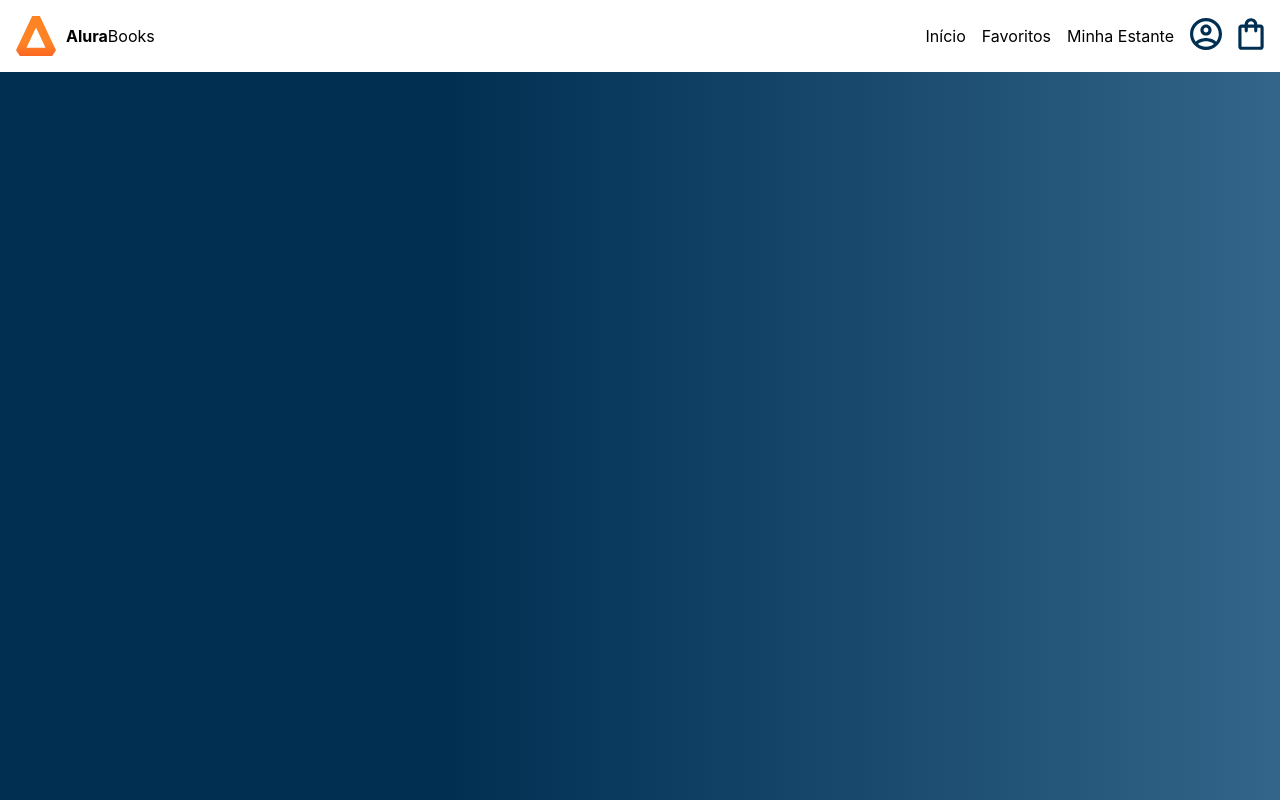
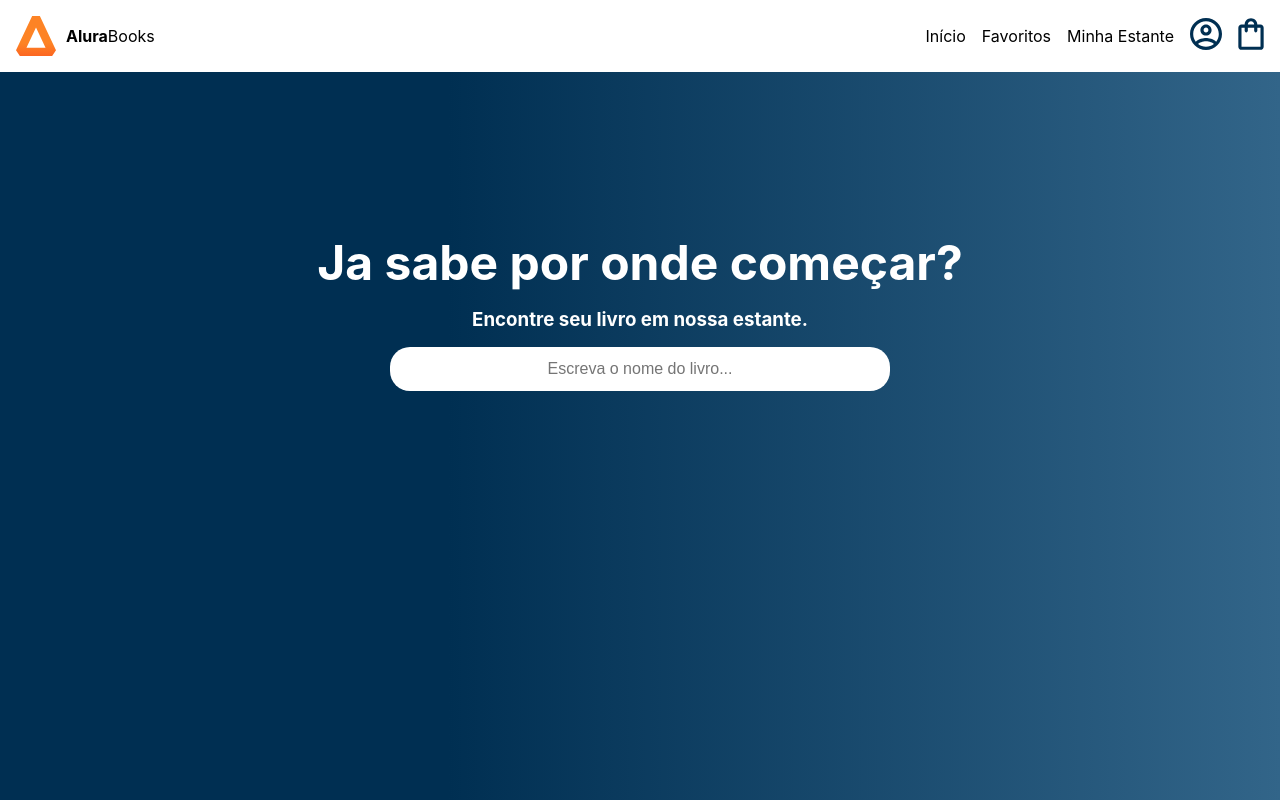
Before and after one commit to rlxmts/alurabooks, a React (Create React App) app: page / in a window 1280 px wide. Built offline with nearby package versions, Linux system fonts and the light colour scheme.

Commit message:
Adicionando dados de pesquisa e filtrando livros

```diff
--- a/src/App.js
+++ b/src/App.js
@@ -1,9 +1,11 @@
 import Cabecalho from './components/Cabecalho';
+import Pesquisa from './components/Pesquisa';
 
 function App() {
   return (
     <div className="App">
       <Cabecalho/>
+      <Pesquisa />
     </div>
   );
 }
--- /dev/null
+++ b/src/components/Input/index.js
@@ -0,0 +1,13 @@
+import styled from "styled-components";
+
+const Input = styled.input`
+    padding: .8rem 1rem;
+    text-align: center;
+    font-size: 1rem;
+    border-radius: 20px;
+    width: 100%;
+    max-width: 500px;
+    outline: none;
+    border:none;
+`
+export default Input;
--- /dev/null
+++ b/src/components/Pesquisa/dadosPesquisa.js
@@ -0,0 +1,8 @@
+import livro from '../../img/livro.png';
+
+export const Livros = [
+    {nome: 'Liderança em Design', id: 1, src: livro},
+    {nome: 'JavaScript Assertivo', id: 2, src:livro},
+    {nome: 'Cangaceiro em JavaScript', id: 3, src:livro},
+    {nome: 'Aventureiros do Java', id: 4, src:livro},
+]
--- /dev/null
+++ b/src/components/Pesquisa/index.js
@@ -0,0 +1,45 @@
+import styled from "styled-components";
+import Input from "../Input";
+import { useState } from "react";
+import { Livros } from "./dadosPesquisa";
+
+const ContainerPesquisa = styled.section`
+    width:100%;
+    height: 100%;
+    display:flex;
+    flex-direction: column;
+    justify-content: center;
+    align-items: center;
+    gap: 1rem;
+    color: #FFFFFF;
+    padding: 1rem;
+`
+
+const Titulo = styled.h2`
+    font-size: 3rem;
+`
+
+
+const Pesquisa = ()=> {
+
+    const [livroPesquisado, setLivroPesquisado] = useState([]);
+
+    return(
+        <ContainerPesquisa>
+            <Titulo>Ja sabe por onde começar?</Titulo>
+            <h3>Encontre seu livro em nossa estante.</h3>
+            <Input
+                placeholder="Escreva o nome do livro..."
+                onChange={(e) => {
+                    const busca = e.target.value.toLowerCase();
+                    const resultado = Livros.filter( livro => livro.nome.toLowerCase().includes(busca) )
+                    setLivroPesquisado(resultado);
+                    console.log(livroPesquisado);
+                }}
+            />
+            {/* <p>{textoDigitado}</p> */}
+        </ContainerPesquisa>
+    )
+}
+
+export default Pesquisa;
--- a/src/index.js
+++ b/src/index.js
@@ -20,11 +20,16 @@ const StyleGlobal = createGlobalStyle`
     -webkit-font-smoothing: antialiased;
     -moz-osx-font-smoothing: grayscale;
     background-image: linear-gradient(90deg, #002F52 35%, #326589);
+
   }
 
   code {
     font-family: source-code-pro, Menlo, Monaco, Consolas, 'Courier New',
       monospace;
+  }
+
+  .App{
+    height:60vh;
   }
 
 `
```
